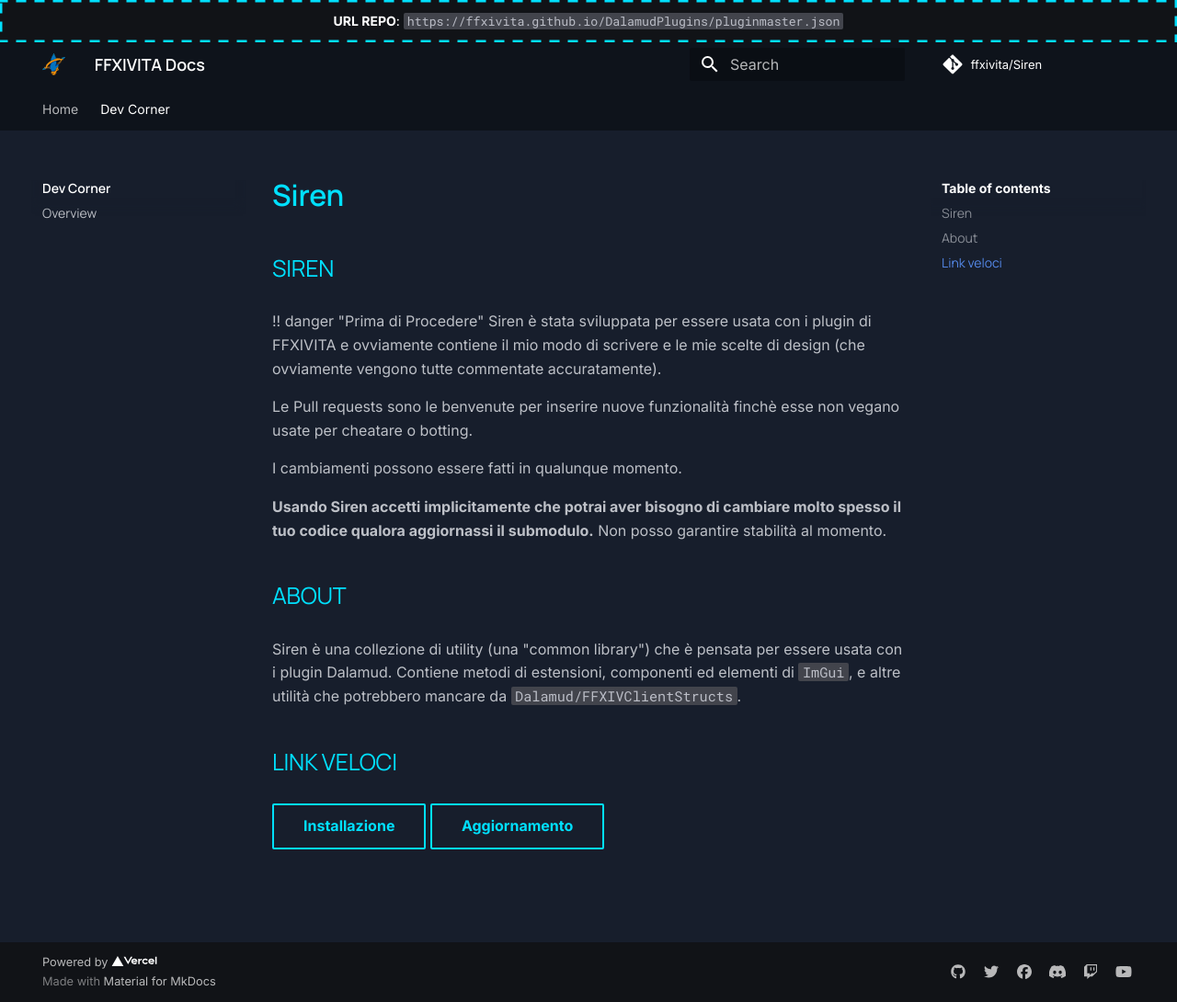
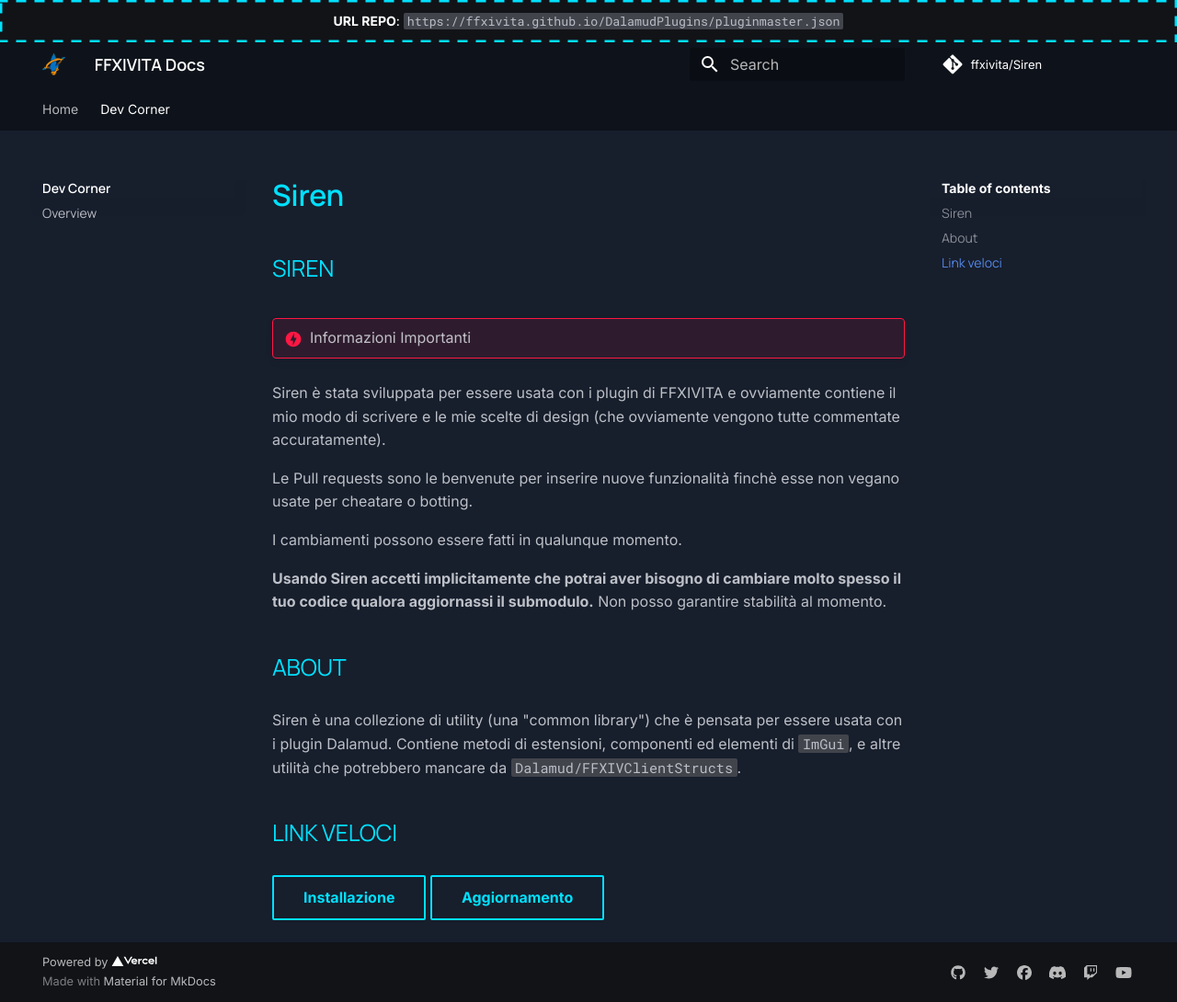
Before and after one commit to ffxivita/docs, an MkDocs documentation site: the page built from docs/dev-corner/siren/index.md, in a window 1280 px wide and 1090 px high. Shown: the whole window at 92% size. Built offline with MkDocs 1.6.1 and Material for MkDocs 9.7.7, drawn with Linux system fonts in a browser that asks for light colours; comment, search, counter and statistics services are not loaded.

Commit message:
Cosmetics: Typo

```diff
--- a/docs/dev-corner/siren/index.md
+++ b/docs/dev-corner/siren/index.md
@@ -5,7 +5,7 @@ description: Siren è una collezione di utility (una "common library") che è pe
 <link rel="stylesheet" href="../../../stylesheets/toc-tables.css">
 
 ## Siren
-!! danger "Prima di Procedere"
+!!! danger "Informazioni Importanti"
 Siren è stata sviluppata per essere usata con i plugin di FFXIVITA e ovviamente contiene il mio modo di scrivere e le mie scelte di design (che ovviamente vengono tutte commentate accuratamente).
 
 Le Pull requests sono le benvenute per inserire nuove funzionalità finchè esse non vegano usate per cheatare o botting.
```
Also changed, not shown: docs/dev-corner/docs.md (+1 -1 lines).
